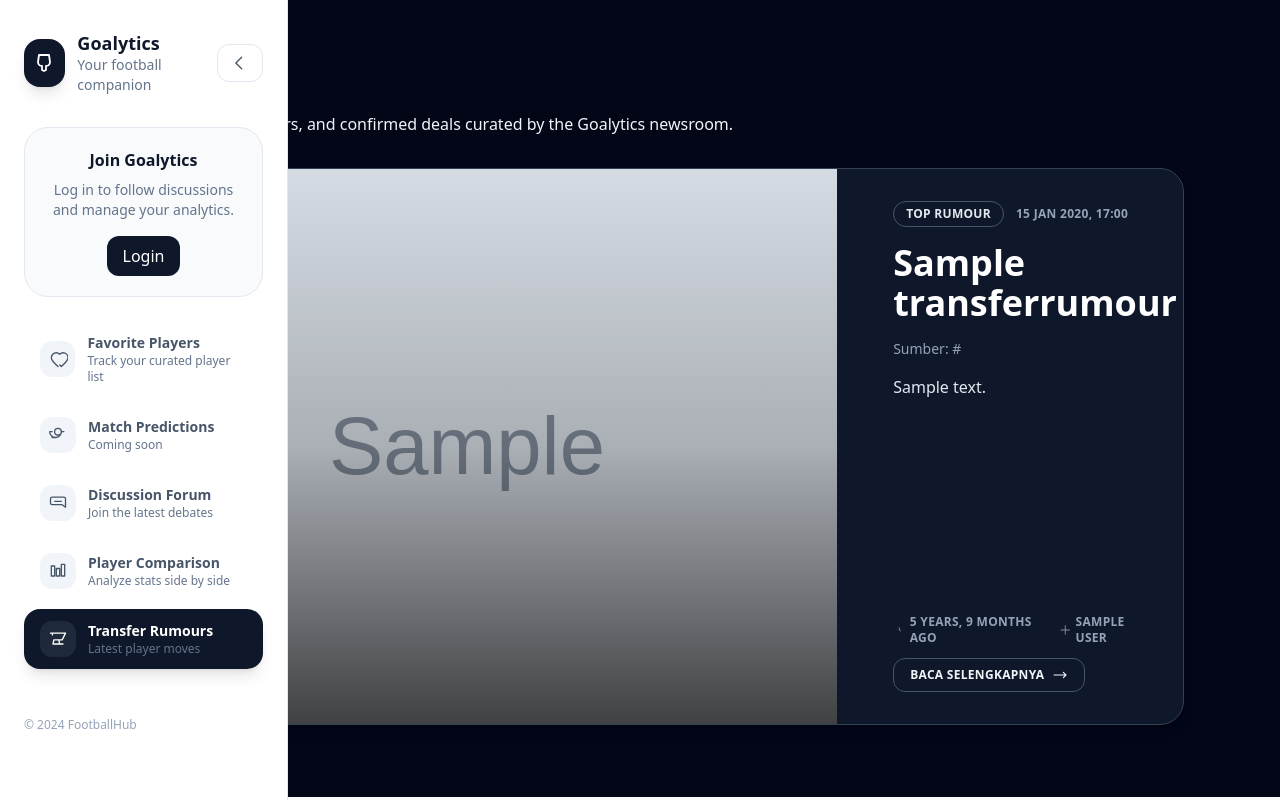
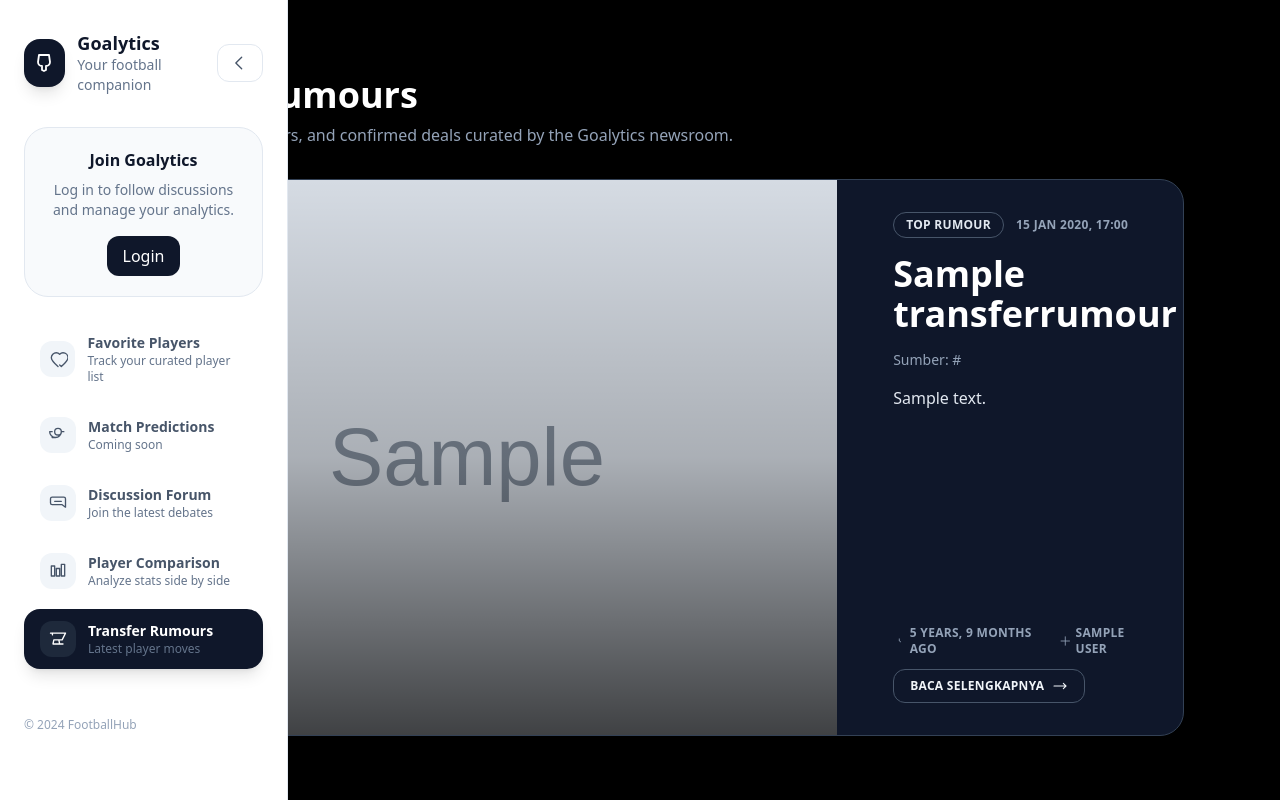
Before and after one commit to pbp-kelompok-B04/goalytics, a Django app: page /transfer-rumours/ in a window 1280 px wide. Run offline with Django 5.2, Linux system fonts and the light colour scheme; tables that the repository leaves empty hold one stand-in row (values such as "Sample post"); grey boxes marked "Sample" are stand-in pictures; some libraries are stand-ins or nearby versions.

Commit message:
update rumour

```diff
--- a/transfer_rumour/templates/transfer_rumour/list.html
+++ b/transfer_rumour/templates/transfer_rumour/list.html
@@ -3,15 +3,15 @@
 {% block title %}Transfer Rumours{% endblock %}
 
 {% block content %}
-<section class="bg-slate-950 text-slate-100" data-rumour-section>
+<section class="bg-black text-slate-100" data-rumour-section>
   <div class="mx-auto max-w-6xl px-4 py-10 sm:px-6 lg:px-8">
     <div class="flex flex-col gap-6 md:flex-row md:items-center md:justify-between">
       <div class="space-y-2">
-        <div class="inline-flex items-center gap-2 rounded-full bg-slate-950 px-3 py-1 text-slate-100 font-semibold uppercase tracking-wide text-slate-100">
+        <div class="inline-flex items-center gap-2 rounded-full border border-slate-700 bg-slate-950 px-3 py-1 text-xs font-semibold uppercase tracking-wide text-slate-300">
           Top News
         </div>
-        <h1 class="text-slate-100 font-semibold text-slate-100 md:text-slate-100">Transfer Rumours</h1>
-        <p class="text-slate-100 text-slate-100 md:text-slate-100">The latest moves, whispers, and confirmed deals curated by the Goalytics newsroom.</p>
+        <h1 class="text-3xl font-semibold text-white md:text-4xl">Transfer Rumours</h1>
+        <p class="text-sm text-slate-400 md:text-base">The latest moves, whispers, and confirmed deals curated by the Goalytics newsroom.</p>
       </div>
       {% if can_publish %}
         <div class="flex flex-wrap items-center gap-3">
@@ -23,7 +23,7 @@
           </button>
           <noscript>
             <a href="{% url 'transfer_rumour:create' %}"
-               class="inline-flex items-center gap-2 rounded-2xl border border-slate-600 bg-slate-950 px-4 py-2 text-slate-100 font-semibold text-slate-100 transition hover:bg-slate-950 hover:text-slate-100">
+               class="inline-flex items-center gap-2 rounded-2xl border border-slate-600 bg-slate-900 px-4 py-2 text-sm font-semibold text-slate-100 transition hover:bg-slate-800 hover:text-white">
               New Rumour
             </a>
           </noscript>
@@ -44,17 +44,17 @@
     <div id="rumour-list" class="mt-8 grid gap-6 sm:grid-cols-2 lg:grid-cols-4">
       {% for rumour in rumours|slice:'1:' %}
         {% if forloop.counter <= 4 %}
-          <article class="rumour-card rumour-card-stack" data-rumour-id="{{ rumour.id }}">
+          <div>
             {% include "transfer_rumour/partials/rumour_brief.html" with rumour=rumour manageable_ids=manageable_ids %}
-          </article>
+          </div>
         {% elif forloop.counter <= 6 %}
-          <article class="rumour-card rumour-card-split sm:col-span-2 lg:col-span-2" data-rumour-id="{{ rumour.id }}">
+          <div class="sm:col-span-2 lg:col-span-2">
             {% include "transfer_rumour/partials/rumour_split.html" with rumour=rumour manageable_ids=manageable_ids %}
-          </article>
+          </div>
         {% else %}
-          <article class="rumour-card rumour-card-stack" data-rumour-id="{{ rumour.id }}">
+          <div>
             {% include "transfer_rumour/partials/rumour_brief.html" with rumour=rumour manageable_ids=manageable_ids %}
-          </article>
+          </div>
         {% endif %}
       {% endfor %}
     </div>
@@ -99,7 +99,7 @@
   }
 </style>
 
-  <div id="rumourDeleteModal" class="fixed inset-0 z-50 hidden items-center justify-center bg-black/60 backdrop-blur-sm px-4">
+  <div id="rumourDeleteModal" class="fixed inset-0 z-50 hidden flex items-center justify-center bg-black/60 backdrop-blur-sm px-4">
     <div class="w-full max-w-md rounded-2xl border border-slate-700 bg-slate-900 text-slate-200 shadow-2xl">
       <div class="border-b border-slate-700 px-6 py-4 text-sm font-semibold uppercase tracking-wide">Hapus Rumour</div>
       <div class="px-6 py-5 text-sm text-slate-400">
@@ -157,7 +157,7 @@
     let emptyState = document.getElementById('rumour-empty-state');
     const section = document.querySelector('[data-rumour-section]');
     const initialFormFieldsHtml = formFieldsContainer ? "{% filter escapejs %}{% include 'transfer_rumour/partials/form_fields.html' with form=form %}{% endfilter %}" : "";
-    const emptyStateHtml = "{% filter escapejs %}<div id='rumour-empty-state' class='bg-slate-950 rounded-xl shadow-md p-10 text-slate-100'><h2 class='text-slate-100 font-semibold text-slate-100 mb-2'>Belum ada rumour.</h2><p class='text-slate-100'>Konten baru akan segera hadir.{% if can_publish %} Jadilah yang pertama membagikan rumor terbaru!{% endif %}</p></div>{% endfilter %}";
+    const emptyStateHtml = "{% filter escapejs %}<div id='rumour-empty-state' class='rounded-2xl border border-slate-700 bg-slate-900 p-10 text-center text-slate-200'><h2 class='text-lg font-semibold text-slate-100 mb-2'>Belum ada rumour.</h2><p class='text-sm text-slate-400'>Konten baru akan segera hadir.{% if can_publish %} Jadilah yang pertama membagikan rumor terbaru!{% endif %}</p></div>{% endfilter %}";
 
     const getCSRFToken = () => {
       const input = form ? form.querySelector('input[name=\"csrfmiddlewaretoken\"]') : null;
@@ -177,8 +177,8 @@
       const wrapper = document.createElement('div');
       const baseClasses = 'px-4 py-3 rounded-lg shadow transition-opacity duration-500';
       const colorClasses = type === 'success'
-        ? 'bg-slate-950 text-slate-100'
-        : 'bg-slate-950 text-slate-100';
+        ? 'bg-slate-900 text-slate-100'
+        : 'bg-white text-slate-900';
       wrapper.className = `${baseClasses} ${colorClasses}`;
       wrapper.textContent = message;
       alertContainer.appendChild(wrapper);
@@ -292,7 +292,11 @@
         if (!response.ok || !payload || !payload.success) {
           throw new Error((payload && payload.message) || 'Gagal menghapus rumour.');
         }
+        const cell = card.parentElement;
         card.remove();
+        if (cell && cell !== listContainer && cell.childElementCount === 0) {
+          cell.remove();
+        }
         if (listContainer && listContainer.children.length === 0) {
           ensureEmptyState();
         }
--- a/transfer_rumour/templates/transfer_rumour/partials/rumour_feature.html
+++ b/transfer_rumour/templates/transfer_rumour/partials/rumour_feature.html
@@ -1,4 +1,4 @@
-<article class="grid gap-6 overflow-hidden rounded-3xl border border-slate-700 bg-slate-900 text-slate-100 shadow-lg lg:grid-cols-[minmax(0,2.3fr)_minmax(0,1fr)]">
+<article data-rumour-id="{{ rumour.id }}" class="grid gap-6 overflow-hidden rounded-3xl border border-slate-700 bg-slate-900 text-slate-100 shadow-lg lg:grid-cols-[minmax(0,2.3fr)_minmax(0,1fr)]">
   <div class="relative bg-slate-800">
     {% if rumour.cover_image_url %}
       <img src="{{ rumour.cover_image_url }}" alt="Cover {{ rumour.title }}"
```
